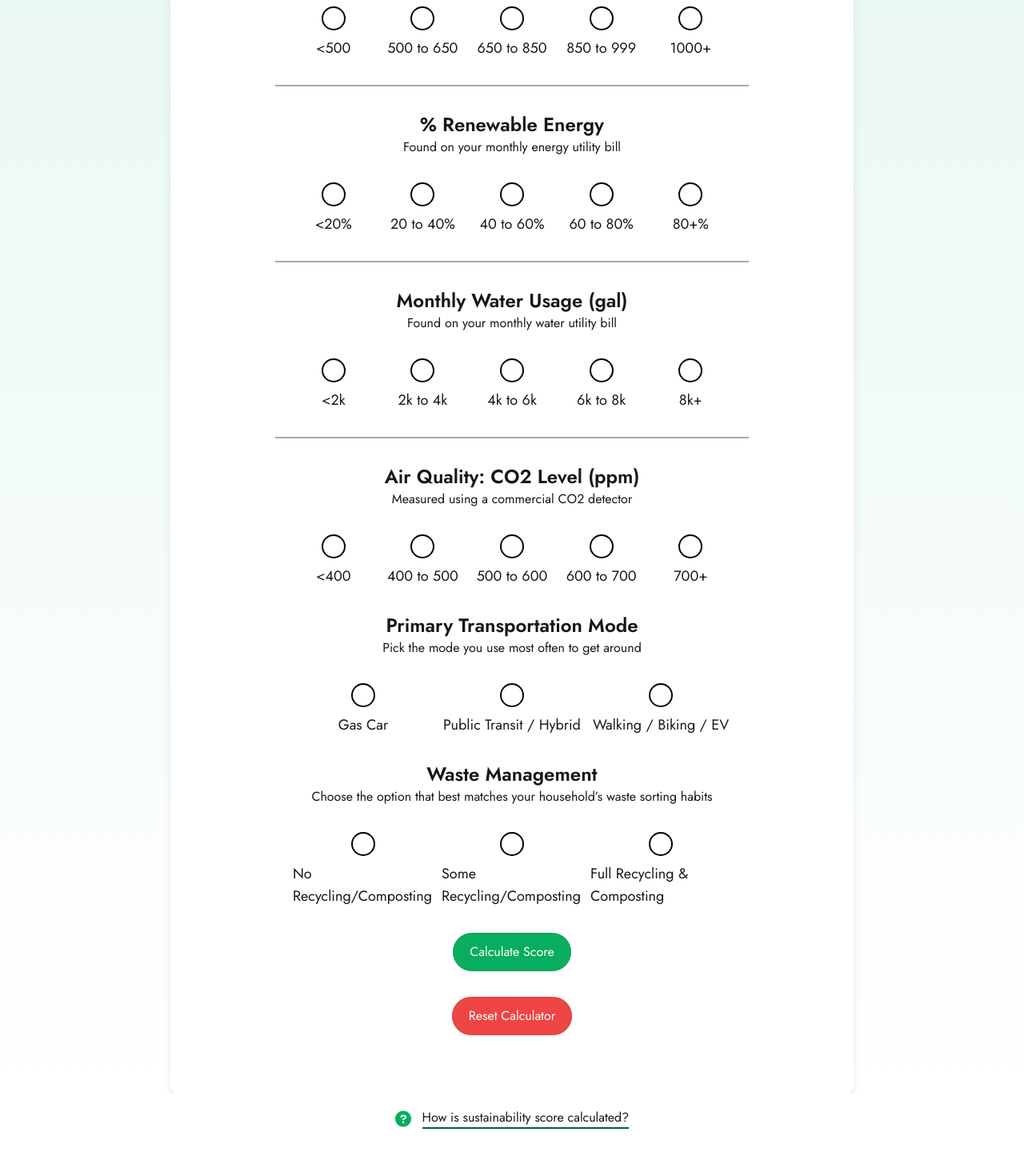
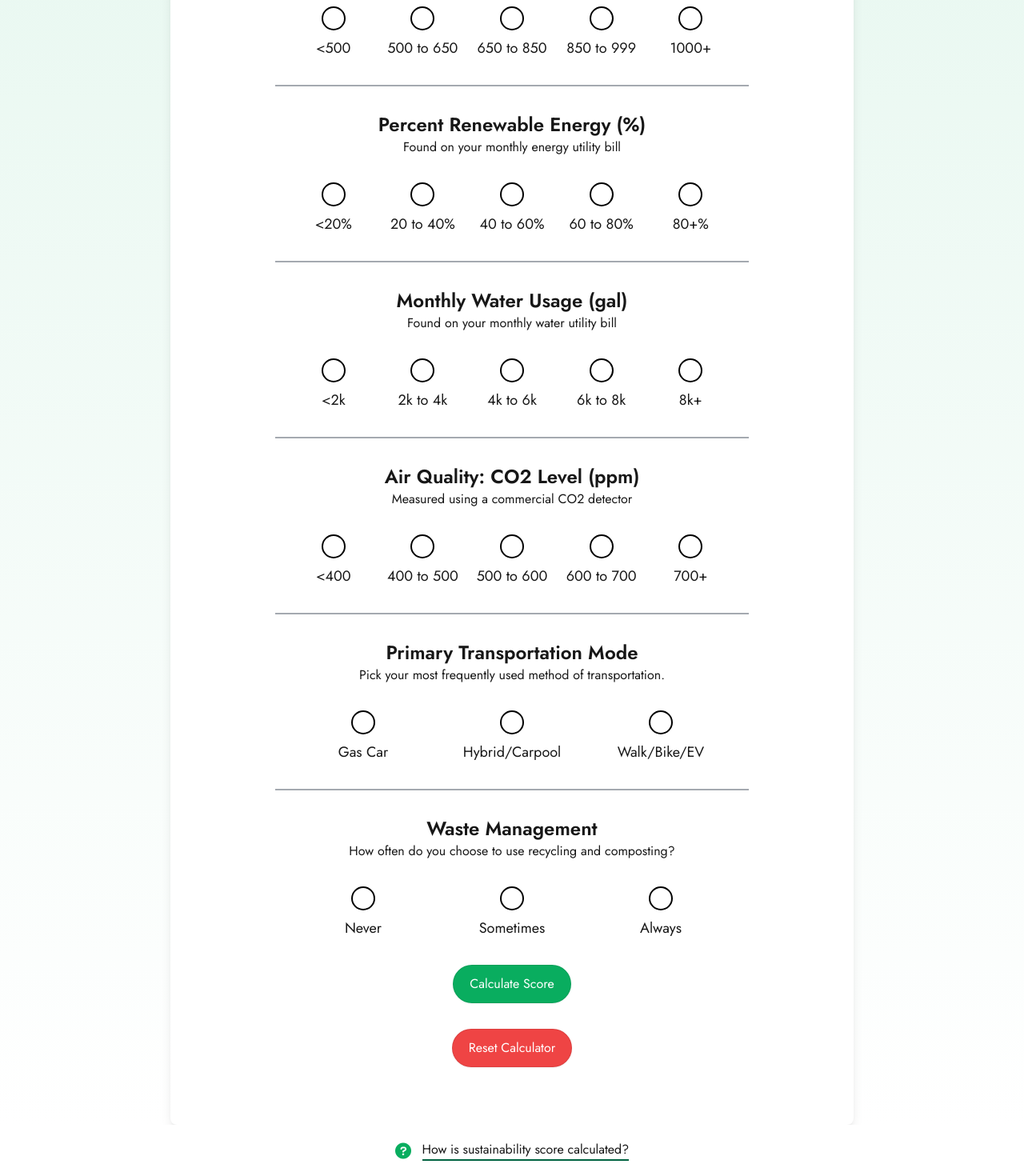
Before and after one commit to samm-47/CAPST, a Next.js app: page /calculator in a window 1280 px wide. Shown: the part 344-1814 px from the top of the page at 80% size. Before the commit the page ends 1774 px from the top, so only its background shows below. Built offline with nearby package versions, Linux system fonts and the light colour scheme.

Commit message:
Some small UI improvements
Changed Calculator layout to be more compact and consistent with rest of Calculator fields
Changed order of navbar elements
Small changes to text formatting, spacing, color, the usual drill
Drank 10 shots of vodka before writing this code

```diff
--- a/app/calculator/page.tsx
+++ b/app/calculator/page.tsx
@@ -438,7 +438,7 @@ const CalculatorPage: React.FC = () => {
           <div className="sus-calc-input">
             <div className="sus-calc-topic">
               <label className="sus-calc-title">
-                % Renewable Energy
+                Percent Renewable Energy (%)
               </label>
               <p>Found on your monthly energy utility bill</p>
             </div>
@@ -546,13 +546,15 @@ const CalculatorPage: React.FC = () => {
             </div>
           </div>
 
+          <hr className="border-gray-600 w-3/4" style={{ opacity: 0.50, borderWidth: '1px' }} />
+
           {/* Transportation Mode */}
           <div className="sus-calc-input">
                 <div className="sus-calc-topic">
                   <label className="sus-calc-title">
                     Primary Transportation Mode
                   </label>
-                  <p>Pick the mode you use most often to get around</p>
+                  <p>Pick your most frequently used method of transportation.</p>
                 </div>
                 <div
                   className="sus-calc-input"
@@ -574,12 +576,14 @@ const CalculatorPage: React.FC = () => {
                         checked={transportationMode === `trans${num}`}
                       />
                       <label htmlFor={`trans${num}`} className="text-lg">
-                        {num === 1 ? "Gas Car" : num === 2 ? "Public Transit / Hybrid" : "Walking / Biking / EV"}
+                        {num === 1 ? "Gas Car" : num === 2 ? "Hybrid/Carpool" : "Walk/Bike/EV"}
                       </label>
                     </div>
                   ))}
                 </div>
               </div>
+
+          <hr className="border-gray-600 w-3/4" style={{ opacity: 0.50, borderWidth: '1px' }} />
 
           {/* Waste Management */}
             <div className="sus-calc-input">
@@ -587,7 +591,7 @@ const CalculatorPage: React.FC = () => {
                 <label className="sus-calc-title">
                   Waste Management
                 </label>
-                <p>Choose the option that best matches your household’s waste sorting habits</p>
+                <p>How often do you choose to use recycling and composting?</p>
               </div>
               <div
                 className="sus-calc-input"
@@ -609,7 +613,7 @@ const CalculatorPage: React.FC = () => {
                       checked={wasteManagement === `waste${num}`}
                     />
                     <label htmlFor={`waste${num}`} className="text-lg">
-                      {num === 1 ? "No Recycling/Composting" : num === 2 ? "Some Recycling/Composting" : "Full Recycling & Composting"}
+                      {num === 1 ? "Never" : num === 2 ? "Sometimes" : "Always"}
                     </label>
                   </div>
                 ))}
--- a/app/chatbot/page.tsx
+++ b/app/chatbot/page.tsx
@@ -513,7 +513,7 @@ const ChatbotPage = () => {
                     }`}
                 >
                     <h1 className="page-title">{page_title}</h1>
-                    <p className="page-caption text-center mx-auto break-words max-w-[90%] sm:max-w-[70%]">
+                    <p className="page-caption text-center font-bold mx-auto break-words max-w-[90%] sm:max-w-[70%]">
                         {page_caption}
                     </p>
 
--- a/app/components/navbar.tsx
+++ b/app/components/navbar.tsx
@@ -18,12 +18,12 @@ const Navbar = () => {
             link: "/chatbot"
         },
         {
+            name: "Glossary",
+            link: "/glossary"
+        },
+        {
             name: "FAQ",
             link: "/faq"
-        },
-        {
-            name: "Glossary",
-            link: "/glossary"
         },
         {
             name: "GreenifyAI",
--- a/app/glossary/page.tsx
+++ b/app/glossary/page.tsx
@@ -112,7 +112,7 @@ const showDefinition = (term: string) => {
     <Layout>
       <div className={styles.body}>
         <div className={styles.whiteBoxTop}>
-            <h1 className={styles.heading1}>Sustainable Living Tips</h1>
+            <h1 className={styles.heading1}>Sustainability Glossary</h1>
             <h4 className="text-lg text-black mb-5">
             To enhance your search experience in our Sustainability Glossary, we recommend <br/> using  well-known environmental terms like greenhouse gases, renewable energy, <br/> or other specific sustainability-related keywords.
         </h4>
--- a/app/page.tsx
+++ b/app/page.tsx
@@ -47,8 +47,8 @@ export default function Home() {
               />
             </div>
             <div className="flex-col-centered">
-              <h1 className="text-5xl font-semibold">Sustain</h1>
-              <h1 className="text-5xl mr-auto">ABLE</h1>
+              <h1 className="text-6xl font-semibold">Sustain</h1>
+              <h1 className="text-6xl mr-auto">ABLE</h1>
             </div>
           </div>
           {/* Title after icon */}
```
